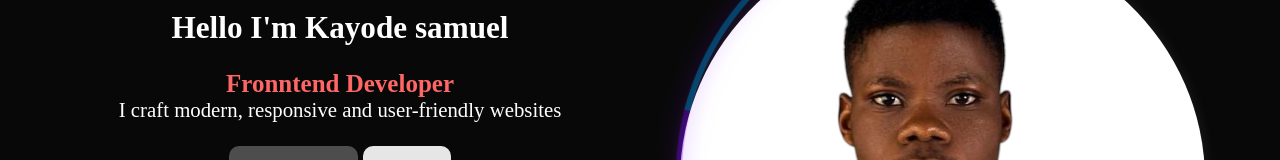
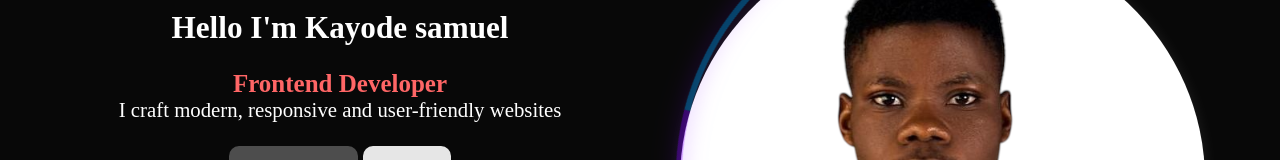
Before and after one commit to samkayode/mynewportfolio, a plain HTML site: page index.html in a window 1280 px wide. Shown: the part 128-288 px from the top of the page. Drawn offline with Linux system fonts and the light colour scheme.

Commit message:
Update index.html

```diff
--- a/index.html
+++ b/index.html
@@ -30,7 +30,7 @@
         <div class="about__text">
           <h2>Hello I'm <span>Kayode samuel</span></h2>
           <br />
-          <h3>Fronntend Developer</h3>
+          <h3>Frontend Developer</h3>
           <p>I craft modern, responsive and user-friendly websites</p>
           <br />
           <button class="cv__btn" type="button" onclick="downloadCv()">
```
